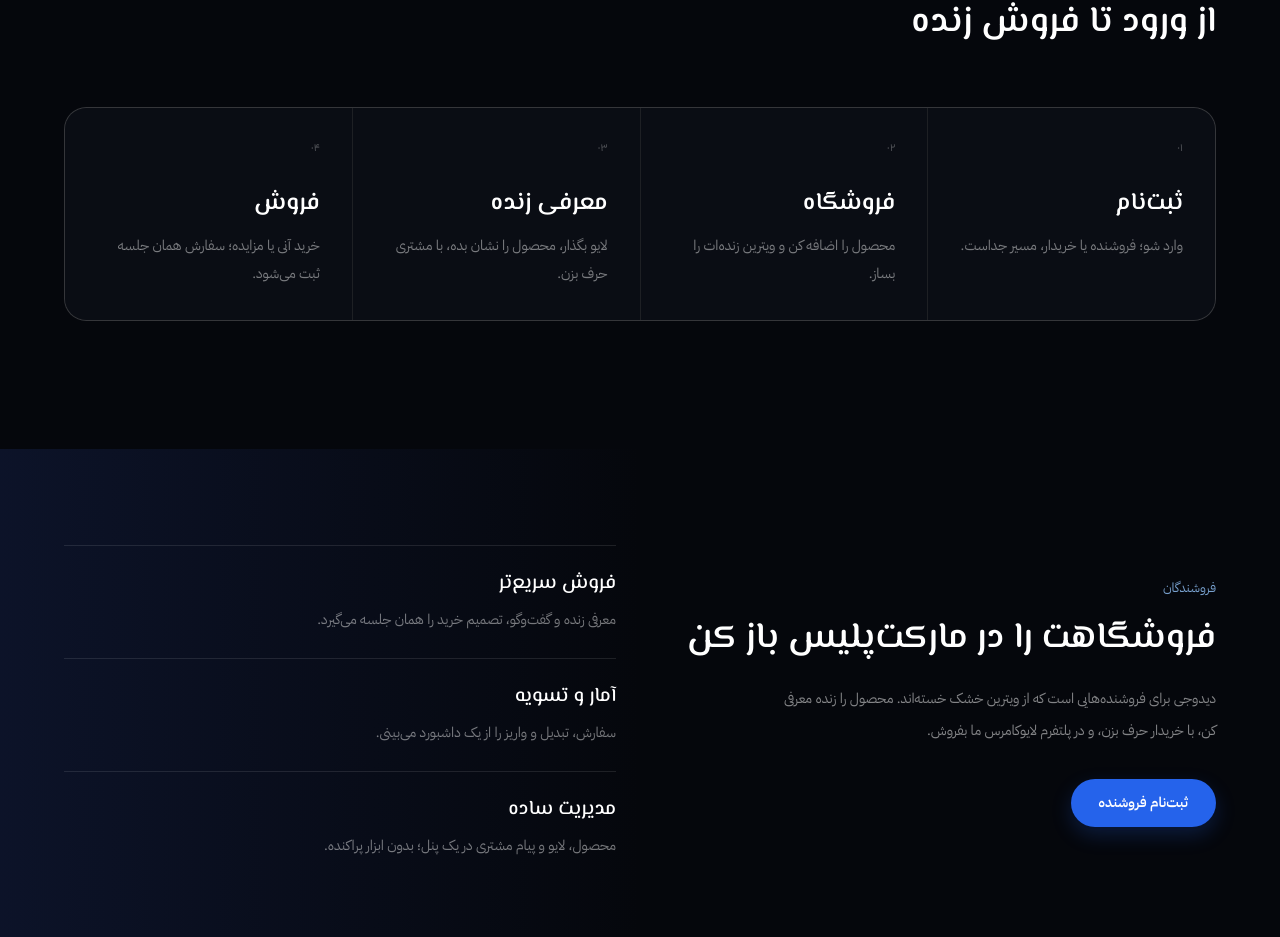
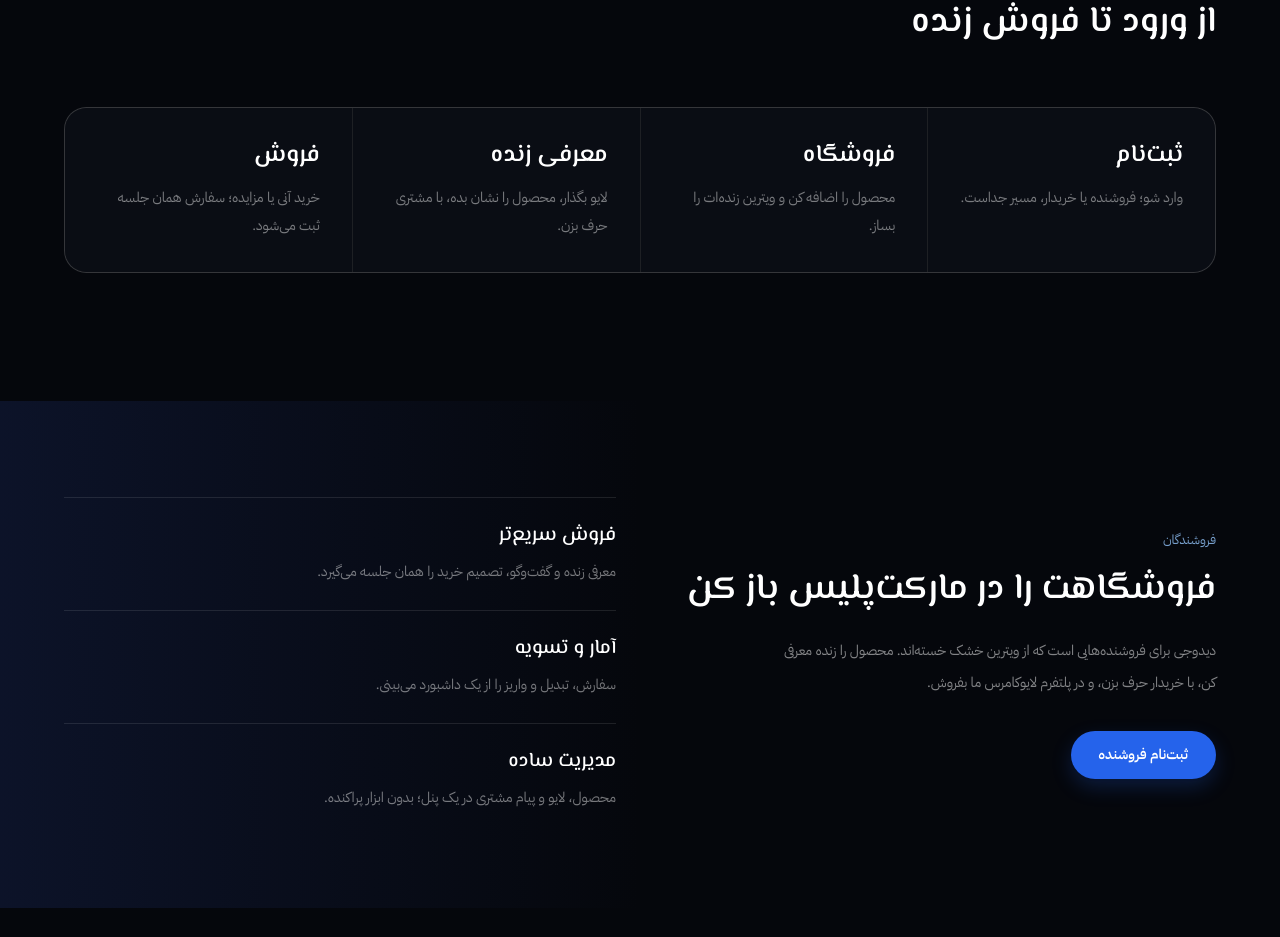
Before and after one commit to didogi/landing, a React (Vite) app: page / in a window 1280 px wide. Shown: the part 4698-5635 px from the top of the page. Built offline with nearby package versions, Linux system fonts and the light colour scheme.

Commit message:
refactor: Simplify Ritual component by removing unnecessary step numbering for improved readability and focus on content.

```diff
--- a/src/components/landing/Ritual.tsx
+++ b/src/components/landing/Ritual.tsx
@@ -19,8 +19,7 @@ export function Ritual() {
           {STEPS.map((step, i) => (
             <li key={step.t} className="bg-[#0a0d14] p-8">
               <Reveal delay={i * 90}>
-                <p className="text-[11px] text-white/30">{["۰۱", "۰۲", "۰۳", "۰۴"][i]}</p>
-                <h3 className="font-display mt-8 text-2xl font-semibold text-white">{step.t}</h3>
+                <h3 className="font-display text-2xl font-semibold text-white">{step.t}</h3>
                 <p className="mt-3 text-sm leading-7 text-white/45">{step.d}</p>
               </Reveal>
             </li>
```
